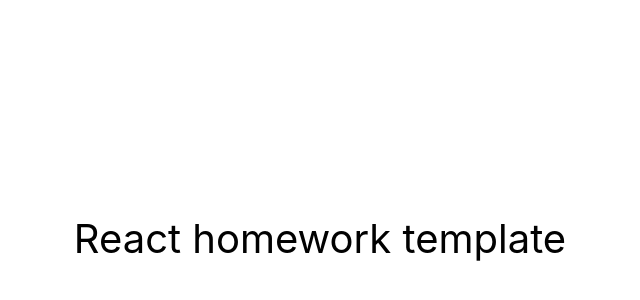
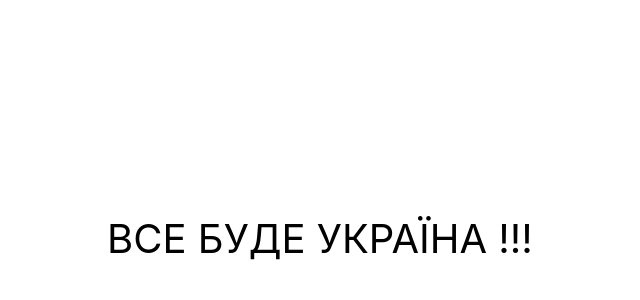
Before and after one commit to KulykAlexander/goit-react-hw-01-components, a React (Create React App) app: page / in a window 1280 px wide. Shown: the part 162-462 px from the top of the page, without its empty margins (320-960 px from the left). Built offline with nearby package versions, Linux system fonts and the light colour scheme.

Commit message:
Update App.jsx

```diff
--- a/src/components/App.jsx
+++ b/src/components/App.jsx
@@ -7,10 +7,10 @@ export const App = () => {
         justifyContent: 'center',
         alignItems: 'center',
         fontSize: 40,
-        color: '#010101'
+        color: '#010101',
       }}
     >
-      React homework template
+      ВСЕ БУДЕ УКРАЇНА !!!
     </div>
   );
 };
```
